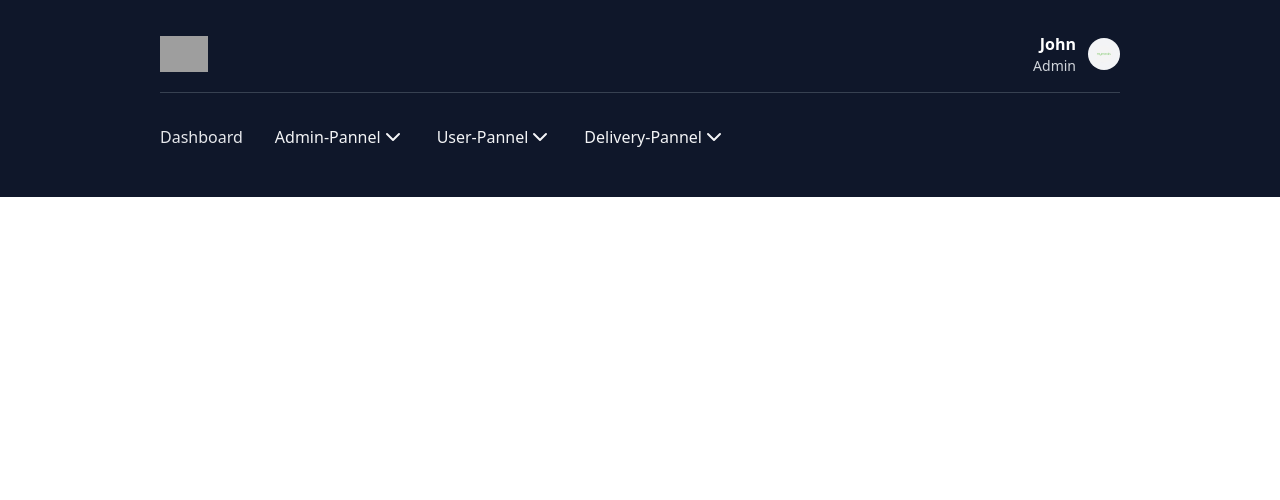
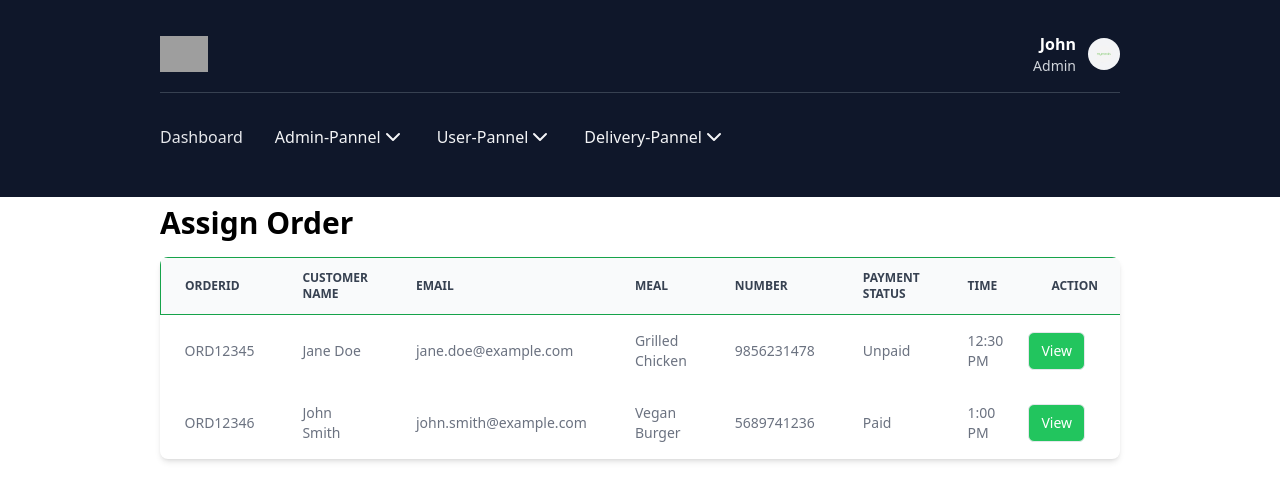
Before and after one commit to SarojKuSwain1998/mymeals-admin-pannel, a React (Vite) app: page /delivery/assign-orders in a window 1280 px wide. Shown: the top 500 px of the page. Built offline with nearby package versions, Linux system fonts and the light colour scheme; grey boxes are pictures that could not be loaded.

Commit message:
Delivery assign order page

```diff
--- a/src/App.jsx
+++ b/src/App.jsx
@@ -16,6 +16,8 @@ import UserRegister from "./components/Pages/Users/UserRegister";
 import ComplaintPage from "./components/Pages/Users/ComplaintPage";
 import Mealschedule from "./components/Pages/Users/Mealschedule";
 import DeliveryTracking from "./components/Pages/Users/DeliveryTracking";
+import AssignOrder from "./components/Pages/Delivery/AssignOrder";
+import DeliveryHistory from "./components/Pages/Delivery/DeliveryHistory";
 
 function LayoutWithNavbar() {
   const location = useLocation();
@@ -38,6 +40,11 @@ function LayoutWithNavbar() {
         <Route path="/user/schedule-meals" element={<Mealschedule />} />
         <Route path="/user/compaintpage" element={<ComplaintPage />} />
         <Route path="/user/delivery-tracking" element={<DeliveryTracking />} />
+        <Route path="/delivery/assign-orders" element={<AssignOrder />} />
+        <Route
+          path="/delivery/delivery-history"
+          element={<DeliveryHistory />}
+        />
       </Routes>
     </>
   );
--- a/src/components/Layout/Navbar.jsx
+++ b/src/components/Layout/Navbar.jsx
@@ -302,7 +302,7 @@ const Navbar = () => {
                 <ul className="p-2" id="dropdown-menu">
                   <li>
                     <a
-                      href="/user/user-register"
+                      href="/delivery/assign-orders"
                       alt="User Register"
                       className="block rounded-md px-4 py-2 text-gray-700 hover:bg-gray-100"
                       onClick={handleDeliveryDropdown}
@@ -312,7 +312,7 @@ const Navbar = () => {
                   </li>
                   <li>
                     <a
-                      href="/user/compaintpage"
+                      href="/delivery/delivery-history"
                       alt="Complaint Page"
                       className="block rounded-md px-4 py-2 text-gray-700 hover:bg-gray-100"
                       onClick={handleDeliveryDropdown}
--- /dev/null
+++ b/src/components/Pages/Delivery/AssignOrder.jsx
@@ -0,0 +1,117 @@
+import { useState } from "react";
+import Modal from "../../Modal";
+import ViewAssignOrder from "./ViewAssignOrder";
+
+const AssignOrder = () => {
+  const [selectedOrders, setSelectedOrders] = useState([]);
+  const [isModalOpen, setIsModalOpen] = useState(false);
+  const [orders, setOrders] = useState([
+    {
+      orderId: "ORD12345",
+      customerName: "Jane Doe",
+      email: "jane.doe@example.com",
+      meal: "Grilled Chicken",
+      number: 9856231478,
+      time: "12:30 PM",
+      date: "24/04/2025",
+      amount: 500,
+      paymentStatus: "Unpaid",
+      paymentMethod: "COD",
+      address: {
+        adreesOne: "Jagannath Nagar",
+        addressTwo: "GGP Colony",
+        landmark: "Shiv Temple ",
+        city: "Bhubaneswar",
+        state: "Odisha",
+        country: "India",
+        pincode: 751010,
+      },
+    },
+    {
+      orderId: "ORD12346",
+      customerName: "John Smith",
+      email: "john.smith@example.com",
+      meal: "Vegan Burger",
+      number: 5689741236,
+      time: "1:00 PM",
+      date: "25/04/2025",
+      amount: 660,
+      paymentStatus: "Paid",
+      paymentMethod: "Online",
+      address: {
+        adreesOne: "Rasulgarh",
+        addressTwo: "Jharapadsa",
+        landmark: "State bank front",
+        city: "Bhubaneswar",
+        state: "Odisha",
+        country: "India",
+        pincode: 751025,
+      },
+    },
+  ]);
+
+  const openModal = (order) => {
+    setSelectedOrders(order);
+    setIsModalOpen(true);
+  };
+
+  const closeModal = () => {
+    setIsModalOpen(false);
+  };
+  return (
+    <>
+      <section className="w-full px-4 pt-2 md:px-20 lg:px-40">
+        <h1 className="mb-4 text-3xl font-bold capitalize">Assign Order</h1>
+        <div className="relative overflow-x-auto shadow-md sm:rounded-lg">
+          <table className="w-full text-left text-sm text-gray-500">
+            <thead className="border border-green-600 bg-gray-50 text-xs uppercase text-gray-700">
+              <tr>
+                <th className="px-6 py-3">OrderId</th>
+                <th className="px-6 py-3">Customer Name</th>
+                <th className="px-6 py-3">Email</th>
+                <th className="px-6 py-3">Meal</th>
+                <th className="px-6 py-3">Number</th>
+                <th className="px-6 py-3">Payment Status</th>
+                <th className="px-6 py-3">Time</th>
+                <th className="px-6 py-3">Action</th>
+              </tr>
+            </thead>
+            <tbody>
+              {orders.map((order) => (
+                <tr key={order.orderId}>
+                  <td className="px-6 py-4">{order.orderId}</td>
+                  <td className="px-6 py-4">{order.customerName}</td>
+                  <td className="px-6 py-4">{order.email}</td>
+                  <td className="px-6 py-4">{order.meal}</td>
+                  <td className="px-6 py-4">{order.number}</td>
+                  <td className="px-6 py-4">{order.paymentStatus}</td>
+                  <td className="px-6 py-4">{order.time}</td>
+                  <td>
+                    <button
+                      onClick={() => openModal(order)}
+                      className="text-white border px-3 py-2 rounded-md bg-green-500 hover:bg-green-600"
+                    >
+                      View
+                    </button>
+                  </td>
+                </tr>
+              ))}
+            </tbody>
+          </table>
+        </div>
+      </section>
+      {/* <Modal
+        modalOpen={isModalOpen}
+        selectedOrders={selectedOrders}
+        closeModal={closeModal}
+      ></Modal> */}
+      <ViewAssignOrder
+        closeModal={closeModal}
+        modalOpen={isModalOpen}
+        selectedOrders={selectedOrders}
+      />
+    </>
+  );
+};
+
+export default AssignOrder;
--- /dev/null
+++ b/src/components/Pages/Delivery/DeliveryHistory.jsx
@@ -0,0 +1,9 @@
+const DeliveryHistory = () => {
+  return (
+    <div>
+      <h1>Delivery History</h1>
+    </div>
+  );
+};
+
+export default DeliveryHistory;
--- /dev/null
+++ b/src/components/Pages/Delivery/ViewAssignOrder.jsx
@@ -0,0 +1,139 @@
+import { Home } from "lucide-react";
+import Modal from "../../Modal";
+
+const ViewAssignOrder = ({ modalOpen, closeModal, selectedOrders }) => {
+  return (
+    <div>
+      <Modal
+        heading={"Assign Order"}
+        modalOpen={modalOpen}
+        closeModal={closeModal}
+        selectedOrders={selectedOrders}
+      >
+        <div className="space-y-6 text-gray-800">
+          {/* Order Info */}
+          <div className="grid md:grid-cols-2 gap-6 bg-white border border-gray-300 shadow-sm px-6 py-5 rounded-lg">
+            <div className="flex gap-4 items-center">
+              <label className="w-32 font-semibold text-gray-600">
+                Order ID:
+              </label>
+              <p className="text-gray-900">{selectedOrders?.orderId}</p>
+            </div>
+
+            <div className="flex gap-4 items-center">
+              <label className="w-32 font-semibold text-gray-600">
+                Customer Name:
+              </label>
+              <p className="text-gray-900">{selectedOrders?.customerName}</p>
+            </div>
+
+            <div className="flex gap-4 items-center">
+              <label className="w-32 font-semibold text-gray-600">Meal:</label>
+              <p className="text-gray-900">{selectedOrders?.meal}</p>
+            </div>
+
+            <div className="flex gap-4 items-center">
+              <label className="w-32 font-semibold text-gray-600">
+                Phone Number:
+              </label>
+              <p className="text-gray-900">{selectedOrders?.number}</p>
+            </div>
+
+            <div className="flex gap-4 items-center">
+              <label className="w-32 font-semibold text-gray-600">Time:</label>
+              <p className="text-gray-900">{selectedOrders?.time}</p>
+            </div>
+
+            <div className="flex gap-4 items-center">
+              <label className="w-32 font-semibold text-gray-600">Date:</label>
+              <p className="text-gray-900">{selectedOrders?.date}</p>
+            </div>
+          </div>
+
+          {/* Address Heading */}
+          <div className="flex items-center gap-2">
+            <Home className="text-blue-600" />
+            <h2 className="text-xl font-bold text-gray-700">Address</h2>
+          </div>
+
+          {/* Address Info */}
+          <div className="grid md:grid-cols-2 gap-6 bg-white border border-gray-300 shadow-sm px-6 py-5 rounded-lg">
+            <div className="flex gap-4 items-center">
+              <label className="w-32 font-semibold text-gray-600">
+                Address Line 1:
+              </label>
+              <p className="text-gray-900">
+                {selectedOrders?.address?.adreesOne}
+              </p>
+            </div>
+
+            <div className="flex gap-4 items-center">
+              <label className="w-32 font-semibold text-gray-600">
+                Address Line 2:
+              </label>
+              <p className="text-gray-900">
+                {selectedOrders?.address?.addressTwo}
+              </p>
+            </div>
+
+            <div className="flex gap-4 items-center">
+              <label className="w-32 font-semibold text-gray-600">
+                Landmark:
+              </label>
+              <p className="text-gray-900">
+                {selectedOrders?.address?.landmark}
+              </p>
+            </div>
+
+            <div className="flex gap-4 items-center">
+              <label className="w-32 font-semibold text-gray-600">City:</label>
+              <p className="text-gray-900">{selectedOrders?.address?.city}</p>
+            </div>
+
+            <div className="flex gap-4 items-center">
+              <label className="w-32 font-semibold text-gray-600">State:</label>
+              <p className="text-gray-900">{selectedOrders?.address?.state}</p>
+            </div>
+
+            <div className="flex gap-4 items-center">
+              <label className="w-32 font-semibold text-gray-600">
+                Country:
+              </label>
+              <p className="text-gray-900">
+                {selectedOrders?.address?.country}
+              </p>
+            </div>
+
+            <div className="flex gap-4 items-center">
+              <label className="w-32 font-semibold text-gray-600">
+                PinCode:
+              </label>
+              <p className="text-gray-900">
+                {selectedOrders?.address?.pincode}
+              </p>
+            </div>
+          </div>
+        </div>
+        <div>
+          <label htmlFor="deliveryStatus" className="">
+            Update Delivery Status:
+          </label>
+          <select
+            id="deliveryStatus"
+            name="deliveryStatus"
+            className=""
+            // onChange={handleStatusChange}
+          >
+            <option value="">Select Status</option>
+            <option value="pending">Pending</option>
+            <option value="out_for_delivery">Out for Delivery</option>
+            <option value="delivered">Delivered</option>
+            <option value="failed">Failed</option>
+          </select>
+        </div>
+      </Modal>
+    </div>
+  );
+};
+
+export default ViewAssignOrder;
```
